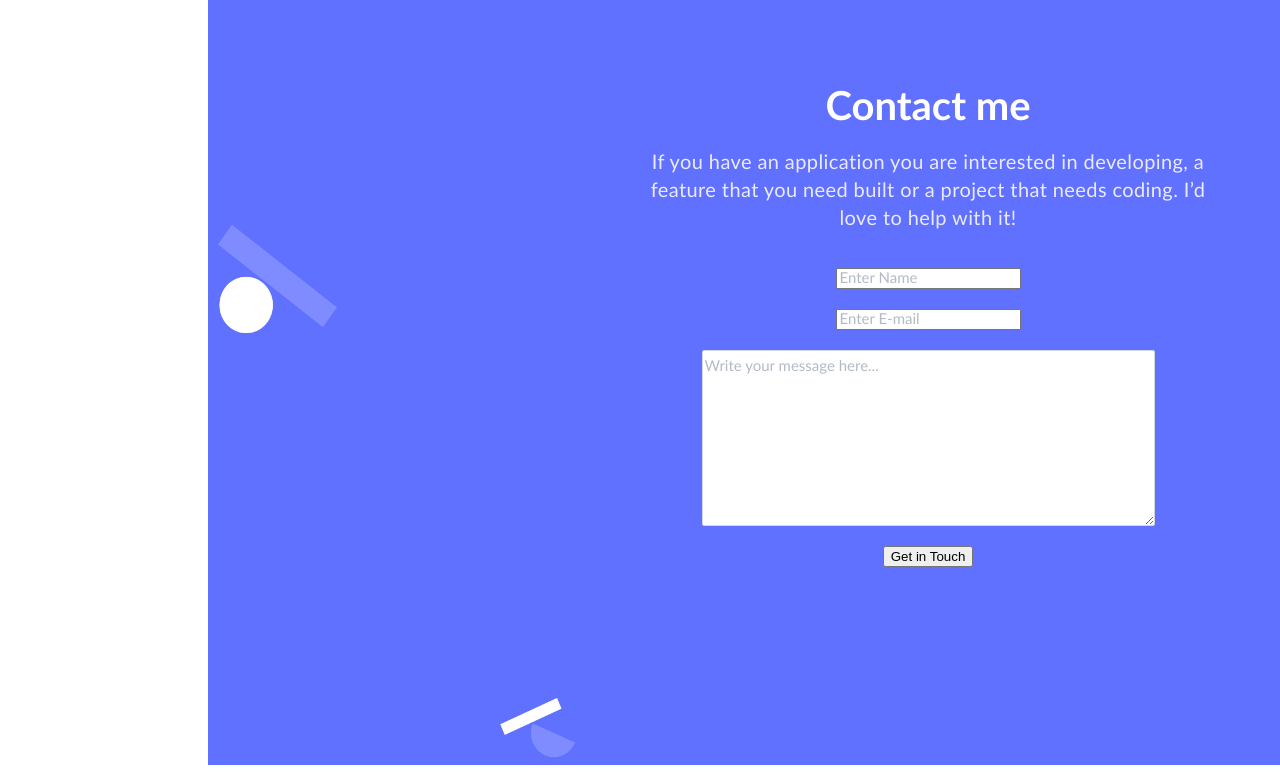
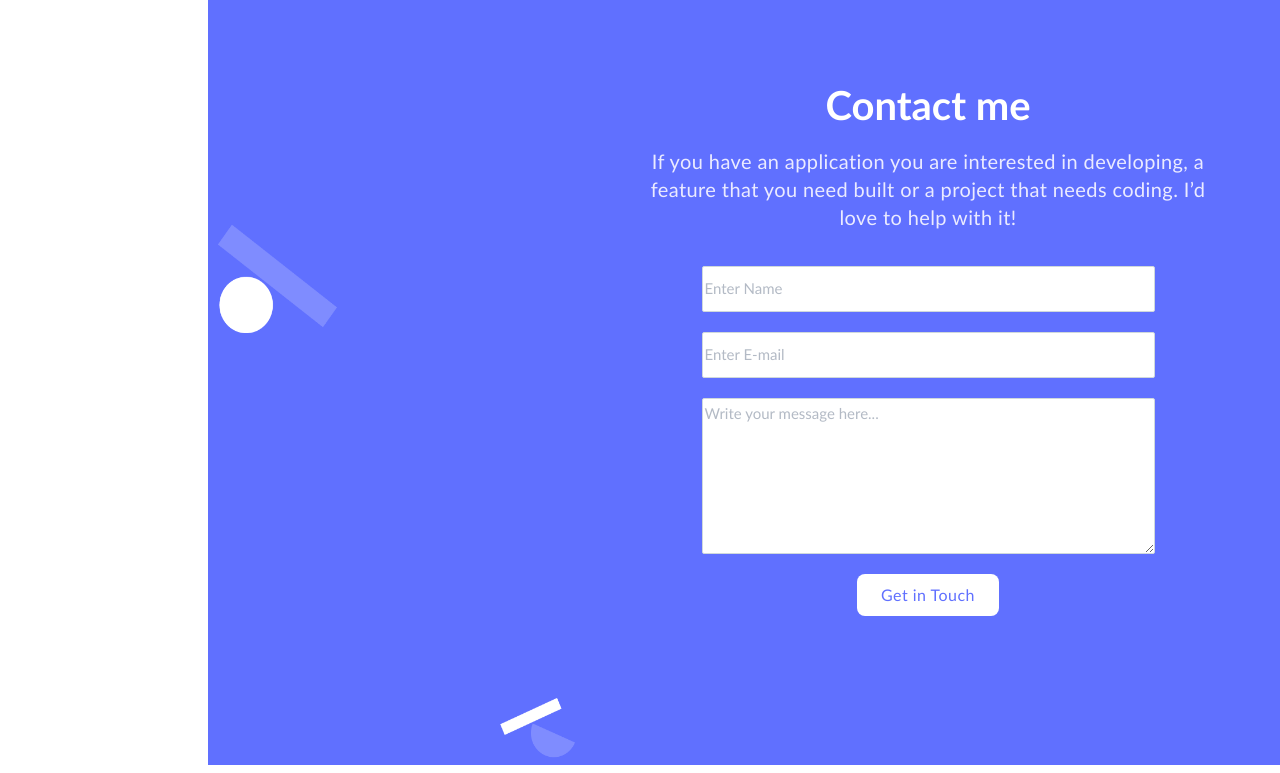
Before and after one commit to UshnaF/Portfolio-Repo, a plain HTML site: page index.html in a window 1280 px wide. Shown: the part 5007-5780 px from the top of the page. Drawn offline with Linux system fonts and the light colour scheme.

```diff
--- a/index.html
+++ b/index.html
@@ -467,21 +467,27 @@
       </p>
 
 
-    <form class="contact-form">
+    <form action="https://formspree.io/f/xyyqbqak" method="POST" class="contact-form">
+      <input type="text" name="username" class="input-field" placeholder="Enter Name" required />
 
-            <input type="text"  class="inputField" placeholder="Enter Name"required>
+      <input
+        type="email"
+        class="input-field"
+        placeholder="Enter E-mail" required/>
 
-            <input type="email" class="inputField" placeholder="Enter E-mail"required>
+      <textarea
+        type="text"
+        class="msg"
+        placeholder="Write your message here..." required></textarea>
 
-            <textarea type="text" class="msg" placeholder="Write your message here..." required></textarea>
+      <button type="submit" class="touch">Get in Touch</button>
+    </form>
+  </header>
+  </section>
 
 
-            <button type="submit" class="GetinTouch">Get in Touch</button>
+    </section>
 
-    </form>
-
-    </section>
-    </section>
 
 
   </body>
```
